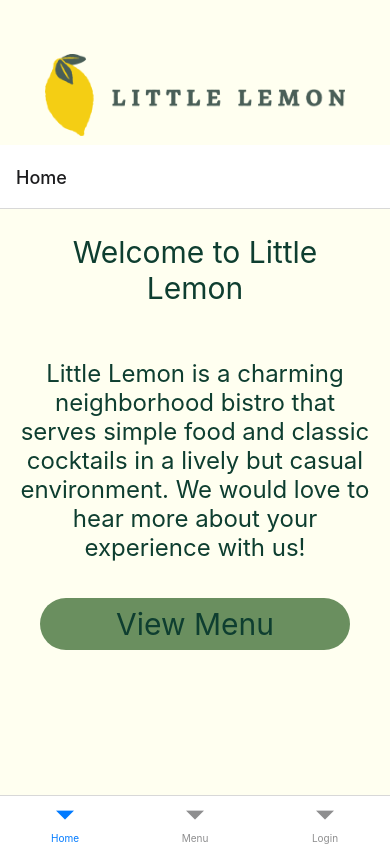
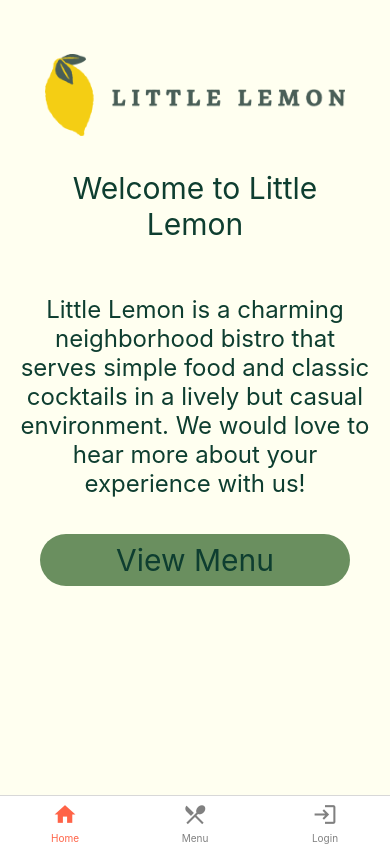
Before and after one commit to ingridmidia/little-lemon-react-native, a React Native app: screen / in a window 390 px wide. Built offline with nearby package versions, Linux system fonts and the light colour scheme.

Commit message:
add icons to tab navigation

```diff
--- a/App.js
+++ b/App.js
@@ -47,8 +47,8 @@
 import Menu from "./components/Menu";
 import LoginScreen from "./components/LoginScreen";
 import { NavigationContainer } from "@react-navigation/native";
-import { createBottomTabNavigator} from "@react-navigation/bottom-tabs";
-import { Iconicons} from "@expo/vector-icons";
+import { createBottomTabNavigator } from "@react-navigation/bottom-tabs";
+import { Ionicons, Entypo, MaterialIcons } from "@expo/vector-icons";
 
 const Tab = createBottomTabNavigator();
 
@@ -57,10 +57,40 @@
     <NavigationContainer>
       <View style={styles.container}>
         <LittleLemonHeader />
-        <Tab.Navigator>
-          <Tab.Screen name="Home" component={WelcomeScreen} />
-          <Tab.Screen name="Menu" component={Menu} />
-          <Tab.Screen name="Login" component={LoginScreen} />
+        <Tab.Navigator
+          screenOptions={({ route }) => ({
+            tabBarIcon: ({ focused, color, size }) => {
+              let iconName;
+              if (route.name === "Home") {
+                iconName = focused ? "home" : "home";
+              } else if (route.name === "Menu") {
+                iconName = "restaurant-menu";
+              } else {
+                iconName = "login";
+              }
+              return (
+                <MaterialIcons name={iconName} size={size} color={color} />
+              );
+            },
+            tabBarActiveTintColor: "tomato",
+            tabBarInactiveTintColor: "gray",
+          })}
+        >
+          <Tab.Screen
+            name="Home"
+            component={WelcomeScreen}
+            options={{ headerShown: false }}
+          />
+          <Tab.Screen
+            name="Menu"
+            component={Menu}
+            options={{ headerShown: false }}
+          />
+          <Tab.Screen
+            name="Login"
+            component={LoginScreen}
+            options={{ headerShown: false }}
+          />
         </Tab.Navigator>
       </View>
     </NavigationContainer>
```
